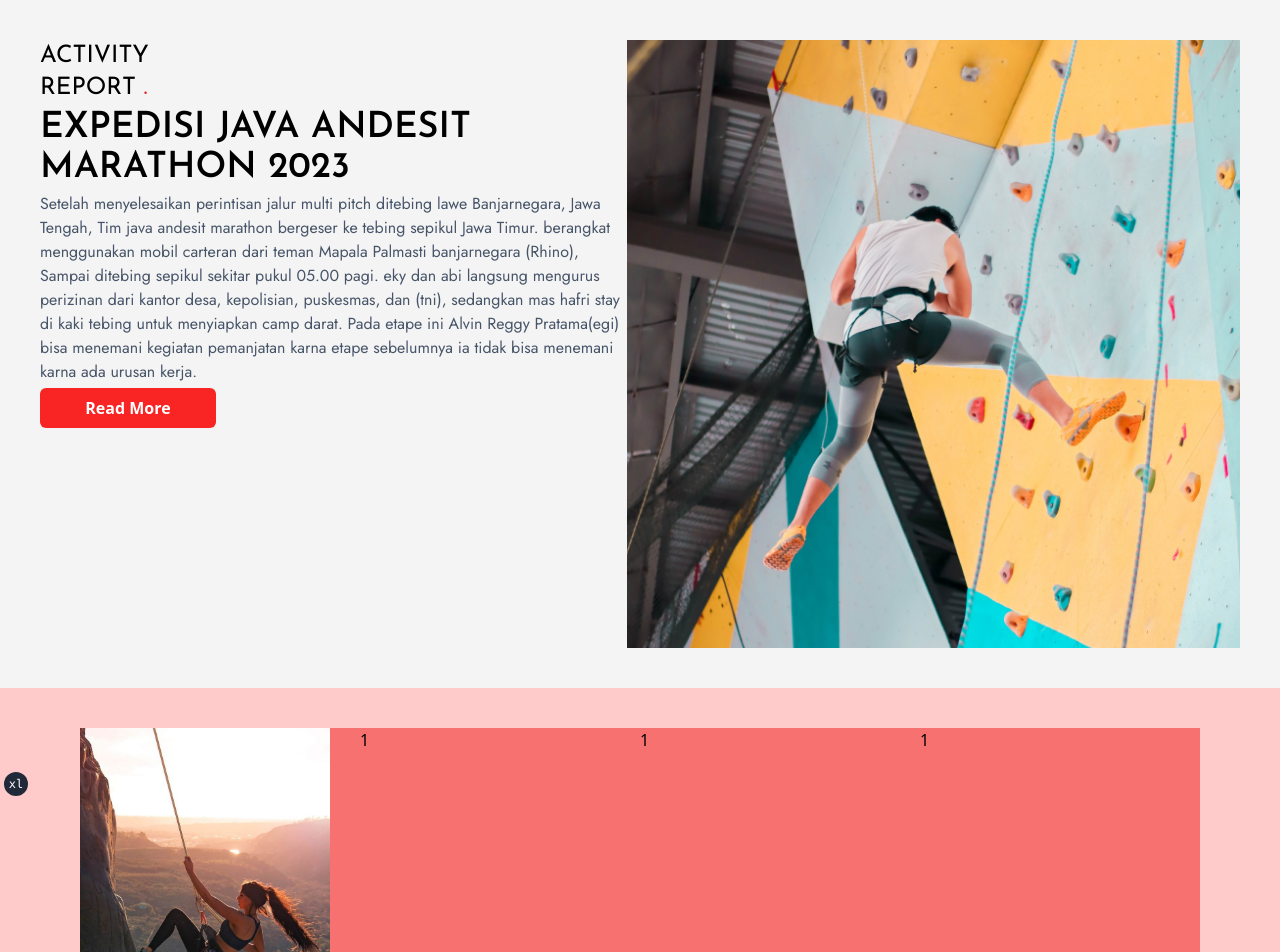
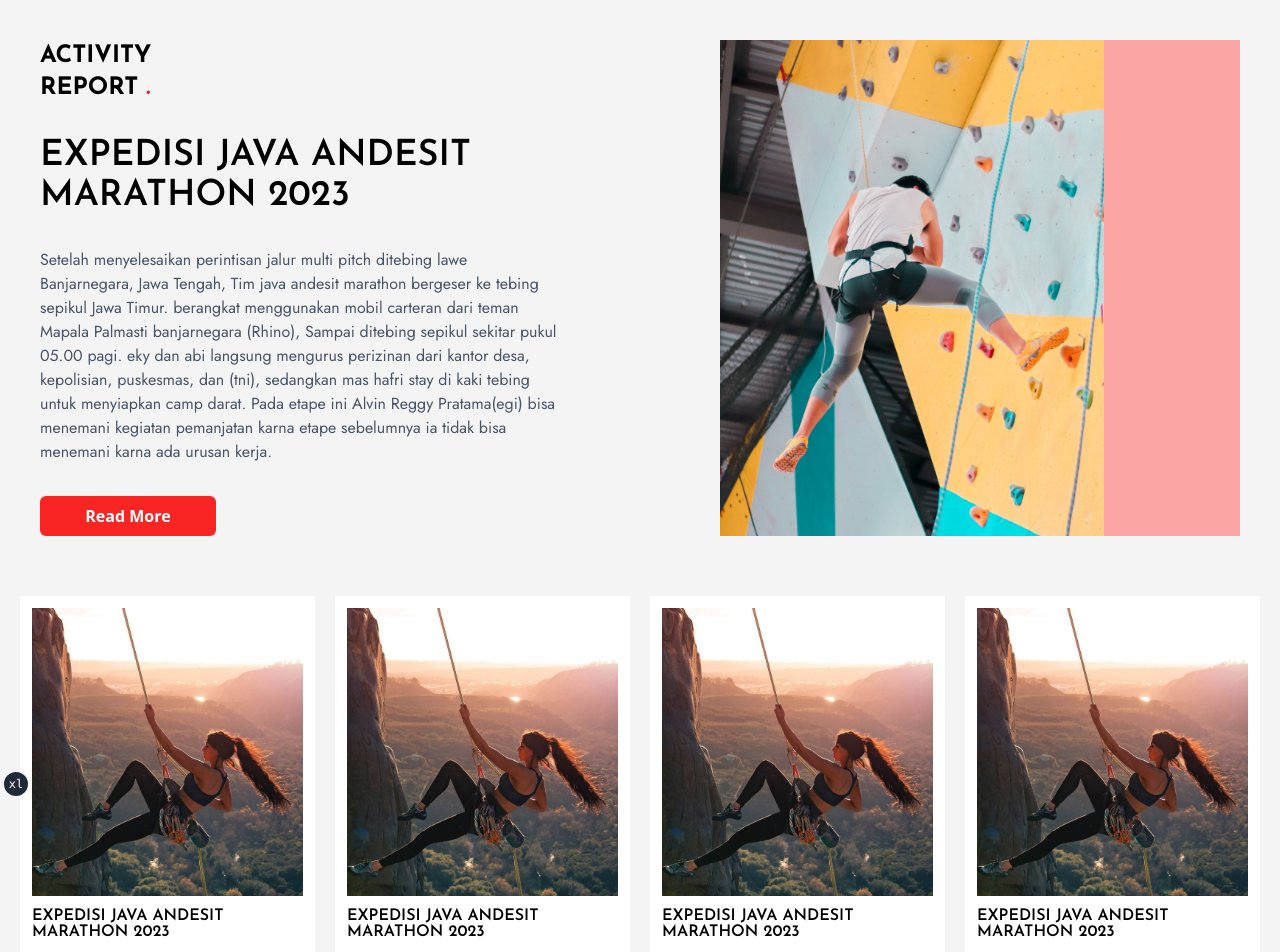
Before and after one commit to ekyourkid/elbrus, a Next.js app: page / in a window 1280 px wide. Shown: the top 952 px of the page. Built offline with nearby package versions, Linux system fonts and the light colour scheme.

Commit message:
feat:responsive component article jumbo & card article

```diff
--- a/src/app/components/card-article.tsx
+++ b/src/app/components/card-article.tsx
@@ -4,13 +4,16 @@ import Image from "next/image";
 
 const CardArticle = () => {
     return (
-        <main className="flex flex-row justify-around ">
-            <div className="bg-red-400 basis-80">
-                <Image src={'/images/article-1.jpeg'} alt="" width={250} height={100} className="object-cover" />
-            </div>
-            <div className="bg-red-400 basis-80">1</div>
-            <div className="bg-red-400 basis-80">1</div>
-            <div className="bg-red-400 basis-80">1</div>
+        <main className="bg-[#F5F4F4] p-5 grid xs:grid-cols-1 sm:grid-cols-2 lg:grid-cols-4 w-full justify-items-center gap-5">
+            {[1, 2, 3, 4].map(() =>
+                <article className="bg-white p-3 h-full">
+                    <Image src={'/images/article-1.jpeg'} alt="card-photo" width={200} height={300} className="h-72 w-full object-cover" />
+                    <h1 className=" w-full leading-none mt-3 text-md font-semibold">
+                        EXPEDISI JAVA ANDESIT MARATHON 2023
+                    </h1>
+                </article>
+            )}
+
         </main>
     )
 }
--- a/src/app/components/jumbo-article.tsx
+++ b/src/app/components/jumbo-article.tsx
@@ -3,16 +3,26 @@ import Image from "next/image";
 
 const JumboArticle = () => {
     return (
-        <main className="bg-[#F5F4F4] flex flex-col-reverse md:flex-col-reverse lg:flex-row xl: justify-around p-5 md:p-10">
-            <div className="basis-1/2 flex flex-col justify-start xs:space-y-5 lg:space-y-1">
-                <h1 className="text-xl md:text-2xl w-40 xs:hidden sm:hidden md:hidden lg:block">ACTIVITY REPORT <span className="text-red-600">.</span></h1>
-                <h2 className="w-full font-semibold text-xl sm:text-2xl md:text-3xl xl:text-4xl leading-none">EXPEDISI JAVA ANDESIT MARATHON 2023</h2>
-                <p className="w-ful text-md text-slate-600">Setelah menyelesaikan perintisan jalur multi pitch ditebing lawe Banjarnegara, Jawa Tengah, Tim java andesit marathon bergeser ke tebing sepikul Jawa Timur. berangkat menggunakan mobil carteran dari teman Mapala Palmasti banjarnegara (Rhino), Sampai ditebing sepikul sekitar pukul 05.00 pagi. eky dan abi langsung mengurus perizinan dari kantor desa, kepolisian, puskesmas, dan (tni), sedangkan mas hafri stay di kaki tebing untuk menyiapkan camp darat. Pada etape ini Alvin Reggy Pratama(egi) bisa menemani kegiatan pemanjatan karna etape sebelumnya ia tidak bisa menemani karna ada urusan kerja.</p>
-                <button className="w-44 h-10 bg-[#F92424] text-white font-semibold rounded-md">Read More</button>
+        <main className="bg-[#F5F4F4] flex flex-col-reverse justify-between md:flex-col-reverse lg:flex-row p-5 md:p-10 lg:space-x-40">
+            <div className=" basis-1/2 flex flex-col justify-start xs:space-y-5 lg:space-y-5 xl:space-y-8 ">
+                <h1 className="text-xl leading-none sm:text-4xl md:text-2xl w-40 xs:hidden sm:hidden md:hidden lg:block lg:font-bold">
+                    ACTIVITY REPORT <span className="text-red-600">.</span>
+                </h1>
+                <h2 className=" w-full 2xl:w-8/12 font-semibold text-xl sm:text-2xl md:text-3xl xl:text-4xl 2xl:text-5xl leading-none">
+                    EXPEDISI JAVA ANDESIT MARATHON 2023
+                </h2>
+                <p className="w-full text-md text-slate-600 2xl:w-11/12 ">
+                    Setelah menyelesaikan perintisan jalur multi pitch ditebing lawe Banjarnegara, Jawa Tengah, Tim java andesit marathon bergeser ke tebing sepikul Jawa Timur. berangkat menggunakan mobil carteran dari teman Mapala Palmasti banjarnegara (Rhino), Sampai ditebing sepikul sekitar pukul 05.00 pagi. eky dan abi langsung mengurus perizinan dari kantor desa, kepolisian, puskesmas, dan (tni), sedangkan mas hafri stay di kaki tebing untuk menyiapkan camp darat. Pada etape ini Alvin Reggy Pratama(egi) bisa menemani kegiatan pemanjatan karna etape sebelumnya ia tidak bisa menemani karna ada urusan kerja.
+                </p>
+                <button className="w-44 h-10 bg-[#F92424] text-white font-semibold rounded-md">
+                    Read More
+                </button>
             </div>
-            <div className="">
-                <h1 className="text-xl md:text-2xl w-40 mb-5 font-bold lg:hidden">ACTIVITY REPORT <span className="text-red-600">.</span></h1>
-                <Image src={'/images/manjat.png'} alt="climbing" width={621} height={621} className="object-contain w-full " />
+            <div className="basis-1/2 bg-red-300">
+                <h1 className="text-xl font-bold sm:text-2xl md:text-2xl w-40 mb-5 lg:hidden">
+                    ACTIVITY REPORT <span className="text-red-600">.</span>
+                </h1>
+                <Image src={'/images/manjat.png'} alt="climbing" width={621} height={621} className="object-cover w-full h-full max-w-96  " />
             </div>
         </main>
     )
--- a/src/app/layout.tsx
+++ b/src/app/layout.tsx
@@ -37,7 +37,7 @@ export default function RootLayout({
           href="/favicon-16x16.png"
         />
       </head>
-      <body className={"w-screen bg-red-200 overflow-x-hidden"}>{children}</body>
+      <body className={"w-screen overflow-x-hidden"}>{children}</body>
       <Footer />
     </html>
   )
--- a/src/app/page.tsx
+++ b/src/app/page.tsx
@@ -13,7 +13,7 @@ export default function Home() {
     <main className="w-screen overflow-x-hidden">
       {/* <HeroSlider /> */}
       <JumboArticle />
-      <div className='p-10 px-20'>
+      <div className=''>
         <CardArticle />
       </div>
       <EventBanner />
```
